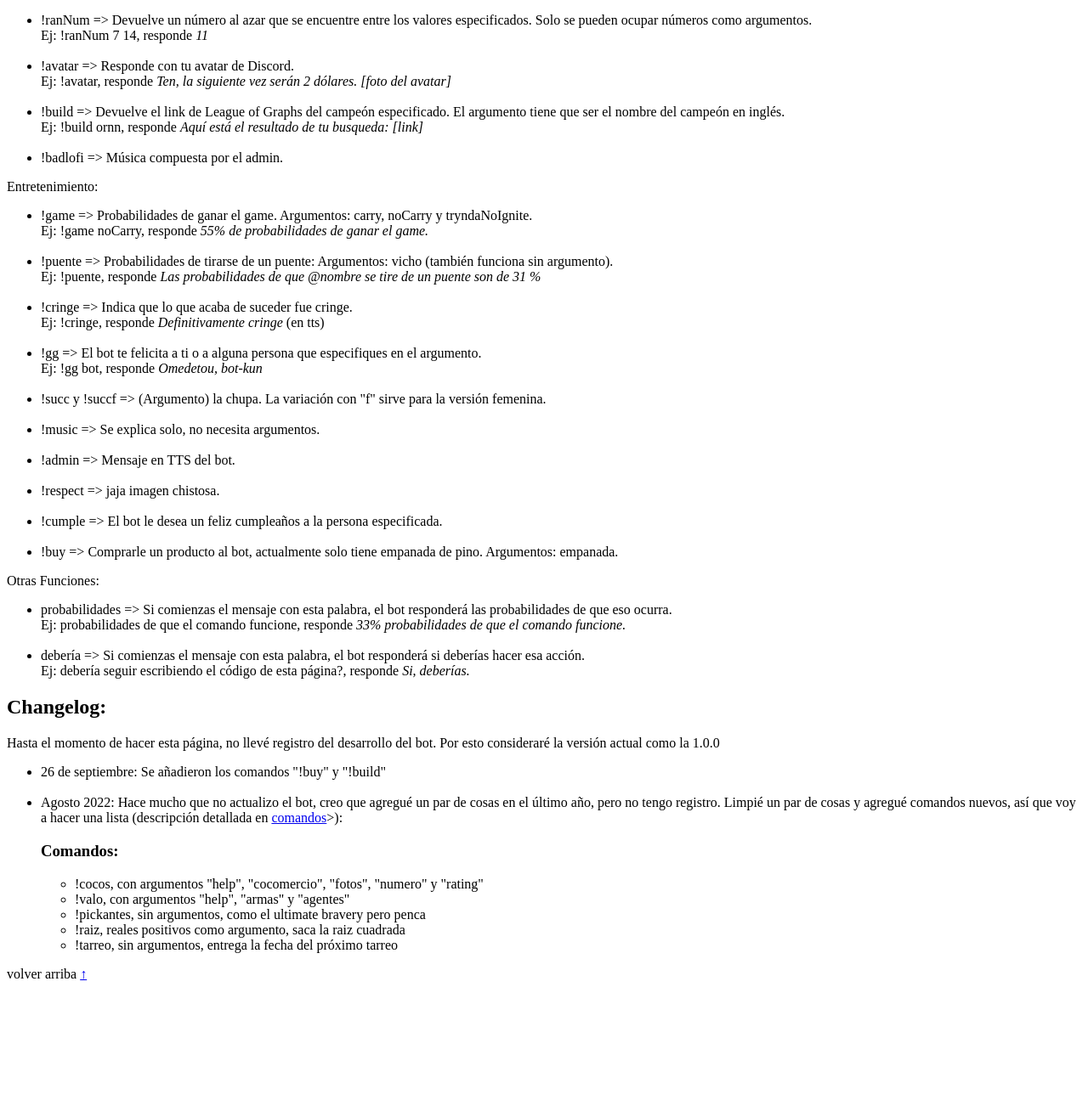
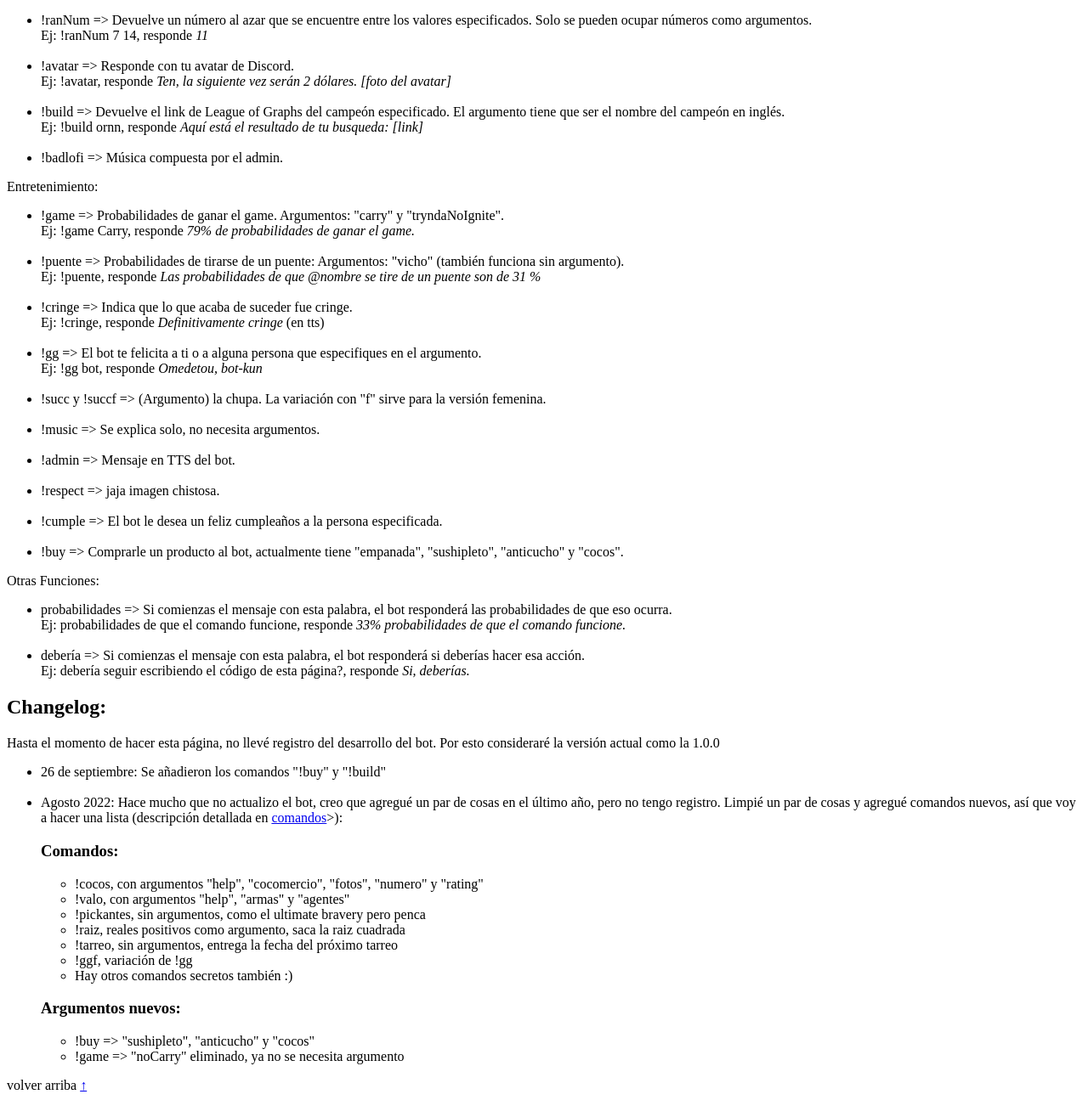
Before and after one commit to zusmoshijiku/bolche-bot, a plain HTML site: page index.html in a window 1280 px wide. Shown: the part 545-1840 px from the top of the page at 85% size. Before the commit the page ends 1709 px from the top, so only its background shows below. Drawn offline with Linux system fonts and the light colour scheme; a script that the page names is missing.

Commit message:
Update index.html

```diff
--- a/index.html
+++ b/index.html
@@ -75,12 +75,12 @@
             <p>Entretenimiento:</p>
 
             <ul>
-                <li>!game => Probabilidades de ganar el game. Argumentos: carry, noCarry y tryndaNoIgnite. </br>
-                Ej: !game noCarry, responde <em>55% de probabilidades de ganar el game.</em></li>
+                <li>!game => Probabilidades de ganar el game. Argumentos: "carry" y "tryndaNoIgnite". </br>
+                Ej: !game Carry, responde <em>79% de probabilidades de ganar el game.</em></li>
 
                 </br>
 
-                <li>!puente => Probabilidades de tirarse de un puente: Argumentos: vicho (también funciona sin argumento). </br>
+                <li>!puente => Probabilidades de tirarse de un puente: Argumentos: "vicho" (también funciona sin argumento). </br>
                 Ej: !puente, responde <em>Las probabilidades de que @nombre se tire de un puente son de 31 %</em></li>
 
                 </br>
@@ -116,7 +116,7 @@
 
                 </br>
 
-                <li>!buy => Comprarle un producto al bot, actualmente solo tiene empanada de pino. Argumentos: empanada.</li>
+                <li>!buy => Comprarle un producto al bot, actualmente tiene "empanada", "sushipleto", "anticucho" y "cocos".</li>
             </ul>
 
             <p>Otras Funciones:</p>
@@ -133,14 +133,14 @@
         </div>
         <div id="changelog">
             <h2>Changelog:</h2>
-            <p>Hasta el momento de hacer esta p&aacute;gina, no llevé registro del desarrollo del bot. Por esto considerar&eacute; la versi&oacute;n actual como la 1.0.0</p>
+            <p>Hasta el momento de hacer esta p&aacute;gina, no llev&eacute; registro del desarrollo del bot. Por esto considerar&eacute; la versi&oacute;n actual como la 1.0.0</p>
             <ul>
                 <li>26 de septiembre: Se a&ntilde;adieron los comandos "!buy" y "!build"</li>
 
                 </br>
 
                 <li>Agosto 2022: Hace mucho que no actualizo el bot, creo que agregu&eacute; un par de cosas en el &uacute;ltimo a&ntilde;o, pero no tengo registro.
-                    Limpi&eacute; un par de cosas y agregué comandos nuevos, as&iacute; que voy a hacer una lista (descripci&oacute;n detallada en <a href = "#comandos">comandos</a>>):
+                    Limpi&eacute; un par de cosas y agregu&eacute; comandos nuevos, as&iacute; que voy a hacer una lista (descripci&oacute;n detallada en <a href = "#comandos">comandos</a>>):
                     <h3>Comandos:</h3>
                     <ul>
                         <li>!cocos, con argumentos "help", "cocomercio", "fotos", "numero" y "rating"</li>
@@ -148,7 +148,13 @@
                         <li>!pickantes, sin argumentos, como el ultimate bravery pero penca</li>
                         <li>!raiz, reales positivos como argumento, saca la raiz cuadrada</li>
                         <li>!tarreo, sin argumentos, entrega la fecha del pr&oacute;ximo tarreo</li>
-
+                        <li>!ggf, variaci&oacute;n de !gg</li>
+                        <li>Hay otros comandos secretos también :)</li>
+                    </ul>
+                    <h3>Argumentos nuevos:</h3>
+                    <ul>
+                        <li>!buy => "sushipleto", "anticucho" y "cocos"</li>
+                        <li>!game => "noCarry" eliminado, ya no se necesita argumento</li>
                     </ul>
                 </li>
             </ul>
```
